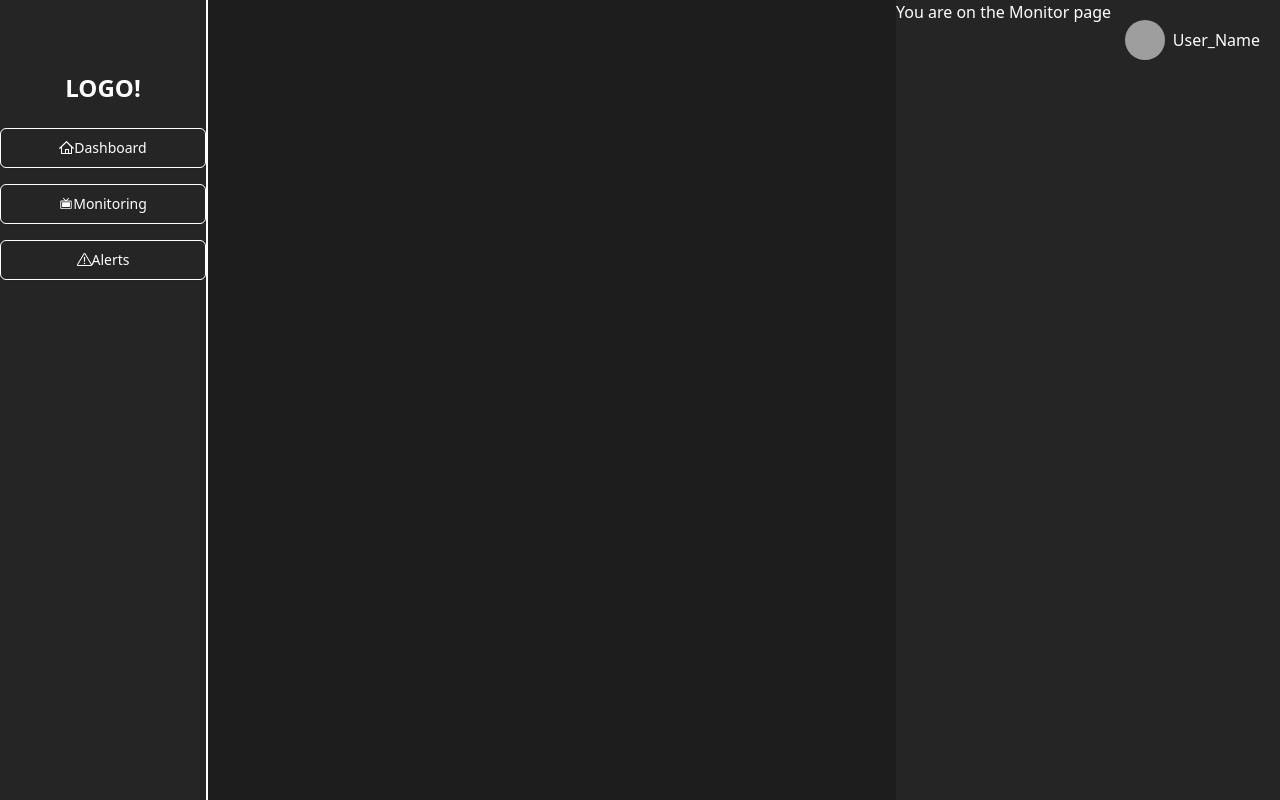
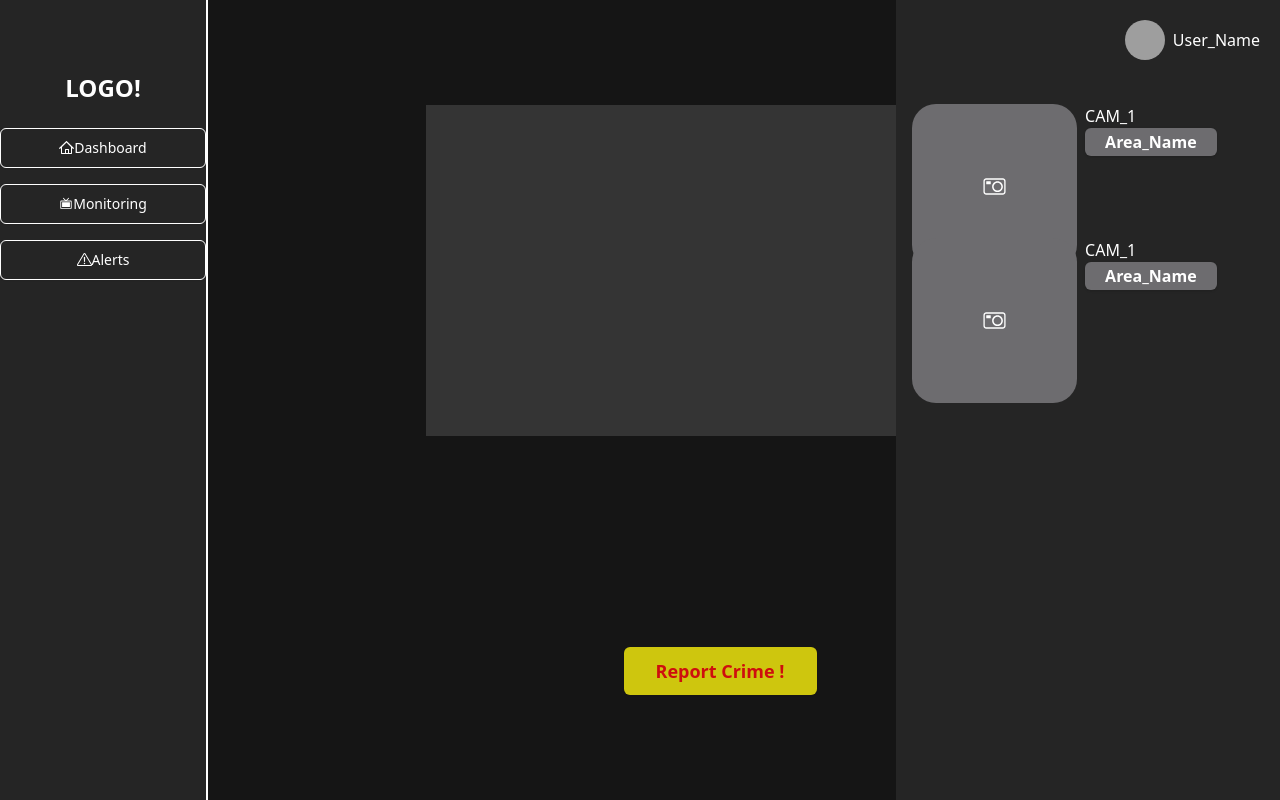
Before and after one commit to Shanty34/WatchGuard, a React (Vite) app in the folder frontend/: page /monitor in a window 1280 px wide. Built offline with nearby package versions, Linux system fonts and the light colour scheme; grey boxes are pictures that could not be loaded.

Commit message:
Added Dashboard and Monitoring

```diff
--- a/frontend/package.json
+++ b/frontend/package.json
@@ -10,6 +10,7 @@
     "preview": "vite preview"
   },
   "dependencies": {
+    "@radix-ui/react-alert-dialog": "^1.0.5",
     "@radix-ui/react-aspect-ratio": "^1.0.3",
     "@radix-ui/react-avatar": "^1.0.4",
     "@radix-ui/react-dialog": "^1.0.5",
--- /dev/null
+++ b/frontend/src/Pages/Dashboard/DashboardContext.jsx
@@ -0,0 +1,19 @@
+import React, { createContext, useContext, useState } from 'react';
+
+const DashboardContext = createContext();
+
+export const useDashboardContext = () => useContext(DashboardContext);
+
+export const DashboardProvider = ({ children }) => {
+  const [isComponentVisible, setIsComponentVisible] = useState(false);
+
+  const toggleComponentVisibility = () => {
+    setIsComponentVisible(prevState => !prevState);
+  };
+
+  return (
+    <DashboardContext.Provider value={{ isComponentVisible, toggleComponentVisibility }}>
+      {children}
+    </DashboardContext.Provider>
+  );
+};
--- a/frontend/src/Pages/Monitoring/Monitoring.jsx
+++ b/frontend/src/Pages/Monitoring/Monitoring.jsx
@@ -1,7 +1,50 @@
-import React from 'react'
+import React, { useState } from 'react'
+import {
+  AlertDialog,
+  AlertDialogAction,
+  AlertDialogCancel,
+  AlertDialogContent,
+  AlertDialogDescription,
+  AlertDialogFooter,
+  AlertDialogHeader,
+  AlertDialogTitle,
+  AlertDialogTrigger,
+} from "@/components/ui/alert-dialog"
+import { Button } from '../../components/ui/button'
+import { ExclamationTriangleIcon } from '@radix-ui/react-icons';
+import { FaWhatsapp } from "react-icons/fa";
 
 export default function Monitoring() {
+  const [isActive, setisActive]=useState(true);
   return (
-    <div></div>
+    <div className='grid grid-row-2 place-items-center w-[80vw] h-[100vh]'>
+      <div className='bg-gray-6 aspect-video w-[46vw]'>
+      </div>
+      <div className=''>
+        <AlertDialog className="bg-gray-9">
+        {isActive &&<AlertDialogTrigger asChild>
+            <Button variant="secondary" size="lg" className="py-6 bg-semantics-3 text-lg text-semantics-2 font-bold">Report Crime !</Button>
+          </AlertDialogTrigger>}
+          {!isActive &&<AlertDialogTrigger asChild>
+            <Button disabled size="lg" className=" text-lg py-6 bg-gray-6 font-bold">Report Crime !</Button>
+          </AlertDialogTrigger>}
+          <AlertDialogContent className="bg-gray-7 text-gray-5">
+            <AlertDialogHeader>
+              <AlertDialogTitle className="flex place-items-center gap-4"><div className='border-2 border-gray-5 rounded-full p-4'><ExclamationTriangleIcon className='text-semantics-3 scale-150'/></div> Report Crime Detected !</AlertDialogTitle>
+              <AlertDialogDescription>
+                Remember, Reporting the Crime in time is essential for safety
+              </AlertDialogDescription>
+            </AlertDialogHeader>
+            <AlertDialogFooter className="flex gap-2 place-items-center">
+              <AlertDialogCancel className="hover:bg-gray-5 hover:text-gray-10">Cancel</AlertDialogCancel>
+              <AlertDialogAction className="bg-semantics-1 flex gap-2"><FaWhatsapp className='scale-150'/>Inform Police</AlertDialogAction>
+              <AlertDialogAction className="bg-semantics-2 flex gap-2"><FaWhatsapp className='scale-150'/>Inform Building Members</AlertDialogAction>
+            </AlertDialogFooter>
+          </AlertDialogContent>
+        </AlertDialog>
+      </div>
+
+
+    </div>
   )
 }
--- a/frontend/src/Pages/More/MainLayout.jsx
+++ b/frontend/src/Pages/More/MainLayout.jsx
@@ -11,6 +11,7 @@ import { Link } from 'react-router-dom'
 import { ExclamationTriangleIcon, HomeIcon } from '@radix-ui/react-icons'
 import { PiTelevisionSimpleFill } from "react-icons/pi";
 import { useEffect, useState } from "react";
+import { Dash_Card, Mon_Card } from "../../components/Card";
 
 const MainLayout = () => {
   const [allert,setAlert]=useState(false)
@@ -27,7 +28,7 @@ const MainLayout = () => {
 
 
   return (
-    <div className="bg-gray-8 text-gray-5 flex">
+    <div className="bg-gray-9 text-gray-5 flex">
       <div className='bg-gray-7 h-[100vh] py-12 border-e-2 w-52'>
         <h1 className='text-2xl font-bold text-center py-6'>LOGO!</h1>
         <div className='grid grid-flow-row gap-4'>
@@ -43,10 +44,16 @@ const MainLayout = () => {
         Add more conditions for other pages as needed */}
       </div>
       {isButtonActive("/") && (
-          <div className="bg-gray-7 w-96 h-[100vh]">You are on the Dashboard page</div>
+          <div className="bg-gray-7 w-96 h-[100vh]">
+            <Dash_Card/>
+            <Dash_Card/>
+          </div>
         )}
         {isButtonActive("/monitor") && (
-          <div className="absolute right-0 bg-gray-7 w-96 h-[100vh]">You are on the Monitor page</div>
+          <div className="absolute right-0 bg-gray-7 w-96 h-[100vh] pt-24">
+            <Mon_Card/>
+            <Mon_Card/>
+          </div>
         )}
         {allert && (
           <div className="absolute left-52 bg-gray-7 w-96 h-[100vh]">Alert on</div>
--- /dev/null
+++ b/frontend/src/components/Card.jsx
@@ -0,0 +1,35 @@
+import React from 'react'
+
+import { Switch } from "@/components/ui/switch"
+import { Badge } from "@/components/ui/badge"
+import { CameraIcon } from '@radix-ui/react-icons'
+import { useDashboardContext } from '../Pages/Dashboard/DashboardContext';
+
+export function Dash_Card() {
+    const { isComponentVisible, toggleComponentVisibility } = useDashboardContext();
+    return (
+        <div className='grid grid-flow-col gap-2 py-2 px-4 hover:bg-gray-6'>
+            <div className="p-1 rounded-3xl bg-base-accent aspect-square grid place-items-center">
+                <CameraIcon className='scale-150'/>
+            </div>
+            <div>
+                <h1>CAM_1</h1>
+                <Badge className="border-0 px-5 text-md">Area_Name</Badge>
+            </div>
+            <Switch id="airplane-mode" onClick={toggleComponentVisibility}/>
+        </div>
+    )
+}
+export function Mon_Card() {
+    return (
+        <div className='grid grid-flow-col gap-2 py-2 px-4 hover:bg-gray-6'>
+        <div className="p-1 rounded-3xl bg-base-accent aspect-square grid place-items-center">
+            <CameraIcon className='scale-150'/>
+        </div>
+        <div>
+            <h1>CAM_1</h1>
+            <Badge className="border-0 px-5 text-md">Area_Name</Badge>
+        </div>
+    </div>
+    )
+}
--- /dev/null
+++ b/frontend/src/components/ui/alert-dialog.jsx
@@ -0,0 +1,97 @@
+import * as React from "react"
+import * as AlertDialogPrimitive from "@radix-ui/react-alert-dialog"
+
+import {cn} from "../../lib/utils"
+import { buttonVariants } from "@/components/ui/button"
+
+const AlertDialog = AlertDialogPrimitive.Root
+
+const AlertDialogTrigger = AlertDialogPrimitive.Trigger
+
+const AlertDialogPortal = AlertDialogPrimitive.Portal
+
+const AlertDialogOverlay = React.forwardRef(({ className, ...props }, ref) => (
+  <AlertDialogPrimitive.Overlay
+    className={cn(
+      "fixed inset-0 z-50 bg-black/80 data-[state=open]:animate-in data-[state=closed]:animate-out data-[state=closed]:fade-out-0 data-[state=open]:fade-in-0",
+      className
+    )}
+    {...props}
+    ref={ref} />
+))
+AlertDialogOverlay.displayName = AlertDialogPrimitive.Overlay.displayName
+
+const AlertDialogContent = React.forwardRef(({ className, ...props }, ref) => (
+  <AlertDialogPortal>
+    <AlertDialogOverlay />
+    <AlertDialogPrimitive.Content
+      ref={ref}
+      className={cn(
+        "fixed left-[50%] top-[50%] z-50 grid w-full max-w-lg translate-x-[-50%] translate-y-[-50%] gap-4 border border-neutral-200 bg-white p-6 shadow-lg duration-200 data-[state=open]:animate-in data-[state=closed]:animate-out data-[state=closed]:fade-out-0 data-[state=open]:fade-in-0 data-[state=closed]:zoom-out-95 data-[state=open]:zoom-in-95 data-[state=closed]:slide-out-to-left-1/2 data-[state=closed]:slide-out-to-top-[48%] data-[state=open]:slide-in-from-left-1/2 data-[state=open]:slide-in-from-top-[48%] sm:rounded-lg dark:border-neutral-800 dark:bg-neutral-950",
+        className
+      )}
+      {...props} />
+  </AlertDialogPortal>
+))
+AlertDialogContent.displayName = AlertDialogPrimitive.Content.displayName
+
+const AlertDialogHeader = ({
+  className,
+  ...props
+}) => (
+  <div
+    className={cn("flex flex-col space-y-2 text-center sm:text-left", className)}
+    {...props} />
+)
+AlertDialogHeader.displayName = "AlertDialogHeader"
+
+const AlertDialogFooter = ({
+  className,
+  ...props
+}) => (
+  <div
+    className={cn("flex flex-col-reverse sm:flex-row sm:justify-end sm:space-x-2", className)}
+    {...props} />
+)
+AlertDialogFooter.displayName = "AlertDialogFooter"
+
+const AlertDialogTitle = React.forwardRef(({ className, ...props }, ref) => (
+  <AlertDialogPrimitive.Title ref={ref} className={cn("text-lg font-semibold", className)} {...props} />
+))
+AlertDialogTitle.displayName = AlertDialogPrimitive.Title.displayName
+
+const AlertDialogDescription = React.forwardRef(({ className, ...props }, ref) => (
+  <AlertDialogPrimitive.Description
+    ref={ref}
+    className={cn("text-sm text-neutral-500 dark:text-neutral-400", className)}
+    {...props} />
+))
+AlertDialogDescription.displayName =
+  AlertDialogPrimitive.Description.displayName
+
+const AlertDialogAction = React.forwardRef(({ className, ...props }, ref) => (
+  <AlertDialogPrimitive.Action ref={ref} className={cn(buttonVariants(), className)} {...props} />
+))
+AlertDialogAction.displayName = AlertDialogPrimitive.Action.displayName
+
+const AlertDialogCancel = React.forwardRef(({ className, ...props }, ref) => (
+  <AlertDialogPrimitive.Cancel
+    ref={ref}
+    className={cn(buttonVariants({ variant: "outline" }), "mt-2 sm:mt-0", className)}
+    {...props} />
+))
+AlertDialogCancel.displayName = AlertDialogPrimitive.Cancel.displayName
+
+export {
+  AlertDialog,
+  AlertDialogPortal,
+  AlertDialogOverlay,
+  AlertDialogTrigger,
+  AlertDialogContent,
+  AlertDialogHeader,
+  AlertDialogFooter,
+  AlertDialogTitle,
+  AlertDialogDescription,
+  AlertDialogAction,
+  AlertDialogCancel,
+}
--- /dev/null
+++ b/frontend/src/components/ui/badge.jsx
@@ -0,0 +1,34 @@
+import * as React from "react"
+import { cva } from "class-variance-authority";
+
+import { cn } from "../../lib/utils";
+
+const badgeVariants = cva(
+  "inline-flex items-center rounded-md border border-neutral-200 px-2.5 py-0.5 text-xs font-semibold transition-colors focus:outline-none focus:ring-2 focus:ring-neutral-950 focus:ring-offset-2 dark:border-neutral-800 dark:focus:ring-neutral-300",
+  {
+    variants: {
+      variant: {
+        default:
+          "border-transparent bg-base-accent text-neutral-50 shadow hover:bg-neutral-900/80 dark:bg-neutral-50 dark:text-neutral-900 dark:hover:bg-neutral-50/80",
+        secondary:
+          "border-transparent bg-neutral-100 text-neutral-900 hover:bg-neutral-100/80 dark:bg-neutral-800 dark:text-neutral-50 dark:hover:bg-neutral-800/80",
+        destructive:
+          "border-transparent bg-red-500 text-neutral-50 shadow hover:bg-red-500/80 dark:bg-red-900 dark:text-neutral-50 dark:hover:bg-red-900/80",
+        outline: "text-neutral-950 dark:text-neutral-50",
+      },
+    },
+    defaultVariants: {
+      variant: "default",
+    },
+  }
+)
+
+function Badge({
+  className,
+  variant,
+  ...props
+}) {
+  return (<div className={cn(badgeVariants({ variant }), className)} {...props} />);
+}
+
+export { Badge, badgeVariants }
--- a/frontend/src/components/ui/button.jsx
+++ b/frontend/src/components/ui/button.jsx
@@ -1,8 +1,8 @@
 import * as React from "react"
 import { Slot } from "@radix-ui/react-slot"
 import { cva } from "class-variance-authority";
-import { cn } from "../../lib/utils"
 
+import { cn } from "../../lib/utils";
 
 const buttonVariants = cva(
   "inline-flex items-center justify-center whitespace-nowrap rounded-md text-sm font-medium transition-colors focus-visible:outline-none focus-visible:ring-1 focus-visible:ring-neutral-950 disabled:pointer-events-none disabled:opacity-50 dark:focus-visible:ring-neutral-300",
--- a/frontend/src/components/ui/hover-card.jsx
+++ b/frontend/src/components/ui/hover-card.jsx
@@ -13,7 +13,7 @@ const HoverCardContent = React.forwardRef(({ className, align = "center", sideOf
     align={align}
     sideOffset={sideOffset}
     className={cn(
-      "z-50 w-64rounded-md border border-neutral-200 bg-white p-4 text-neutral-950 shadow-md outline-none data-[state=open]:animate-in data-[state=closed]:animate-out data-[state=closed]:fade-out-0 data-[state=open]:fade-in-0 data-[state=closed]:zoom-out-95 data-[state=open]:zoom-in-95 data-[side=bottom]:slide-in-from-top-2 data-[side=left]:slide-in-from-right-2 data-[side=right]:slide-in-from-left-2 data-[side=top]:slide-in-from-bottom-2 dark:border-neutral-800 dark:bg-neutral-950 dark:text-neutral-50  cursor-pointer ",
+      "z-50 w-64rounded-md  border border-neutral-200 bg-white p-4 text-neutral-950 shadow-md outline-none data-[state=open]:animate-in data-[state=closed]:animate-out data-[state=closed]:fade-out-0 data-[state=open]:fade-in-0 data-[state=closed]:zoom-out-95 data-[state=open]:zoom-in-95 data-[side=bottom]:slide-in-from-top-2 data-[side=left]:slide-in-from-right-2 data-[side=right]:slide-in-from-left-2 data-[side=top]:slide-in-from-bottom-2 dark:border-neutral-800 dark:bg-neutral-950 dark:text-neutral-50  cursor-pointer ",
       className
     )}
     {...props} />
--- a/frontend/src/main.jsx
+++ b/frontend/src/main.jsx
@@ -2,5 +2,10 @@ import React from 'react'
 import ReactDOM from 'react-dom'
 import App from './App.jsx'
 import './index.css'
+import { DashboardProvider } from './Pages/Dashboard/DashboardContext.jsx'
 
-ReactDOM.render(<App/>,document.getElementById('root'))
+ReactDOM.render(
+    <DashboardProvider>
+        <App />
+    </DashboardProvider>
+    , document.getElementById('root'))
```
Also changed, not shown: frontend/src/Pages/Dashboard/Home.jsx (+6 -6 lines), 1 other file (tests, documents, lock files or other folders).
